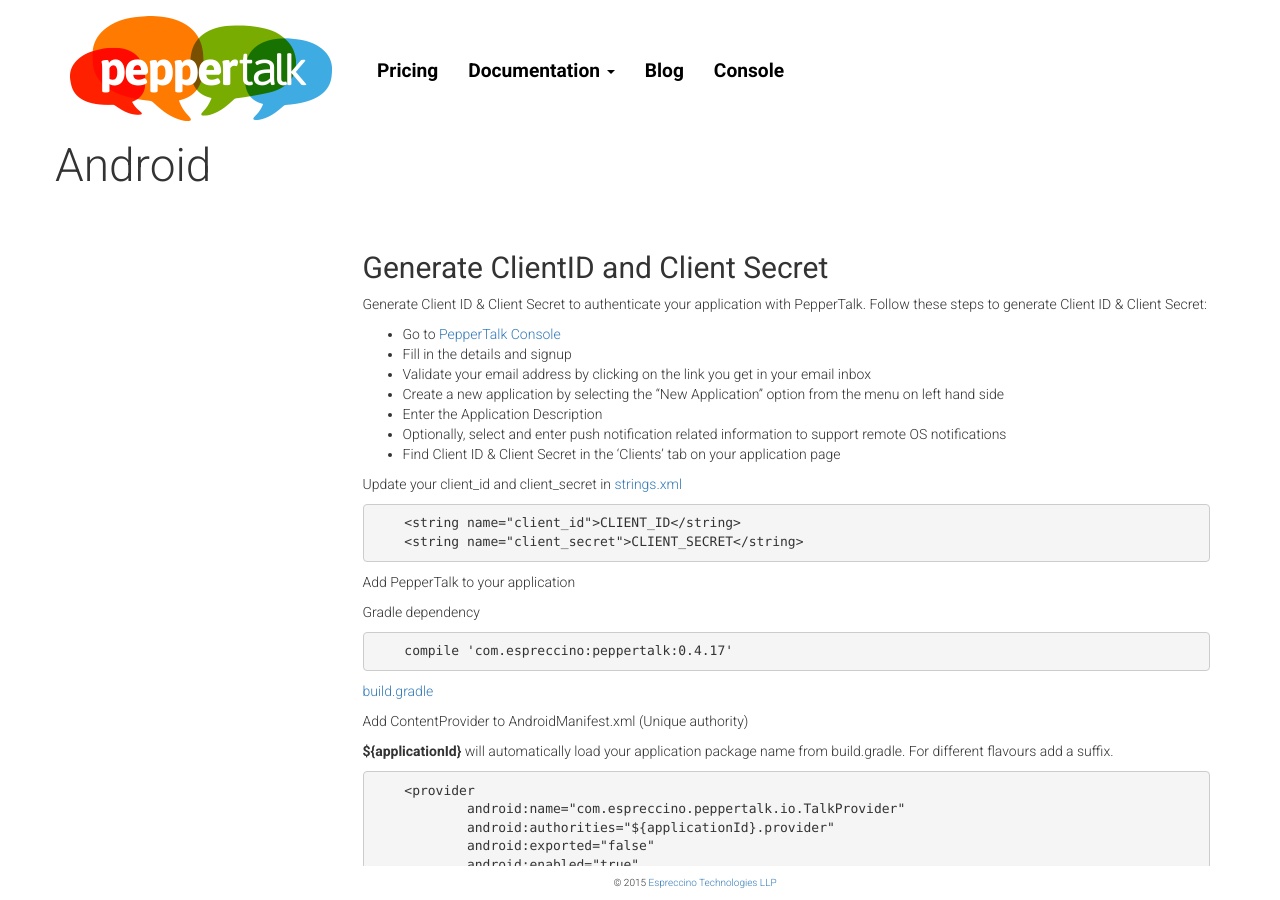
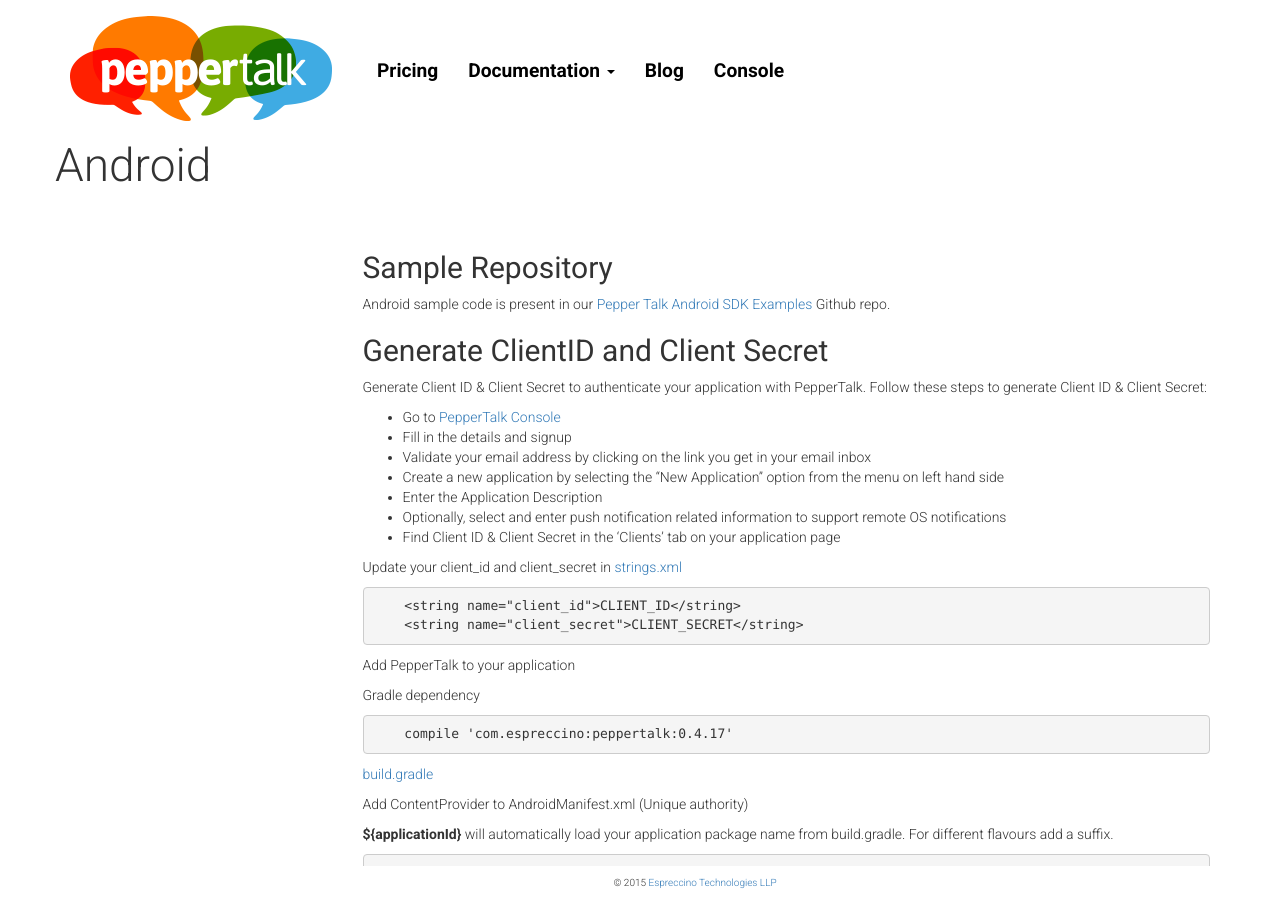
Before and after one commit to Espreccino/espreccino.github.io, a Jekyll site: the page built from _android/2_sample.md, in a window 1280 px wide and 900 px high. Built offline with Jekyll 4.4.1, drawn with Linux system fonts in a browser that asks for light colours; nearby versions of some CDN libraries; Markdown is read by kramdown in place of the engine named in the settings.

Commit message:
add location of sample code

```diff
--- a/_android/2_sample.md
+++ b/_android/2_sample.md
@@ -8,6 +8,8 @@ collection_title : Android
 
 ---
 
+## Sample Repository
+Android sample code is present in our [Pepper Talk Android SDK Examples](https://github.com/Espreccino/PepperTalkAndroidSDK-Examples) Github repo.
 ## Generate ClientID and Client Secret
 Generate Client ID & Client Secret to authenticate your application with PepperTalk. Follow these steps to generate Client ID & Client Secret:
 
```
Also changed, not shown: _web/2_sample.md (+1 -1 lines).
